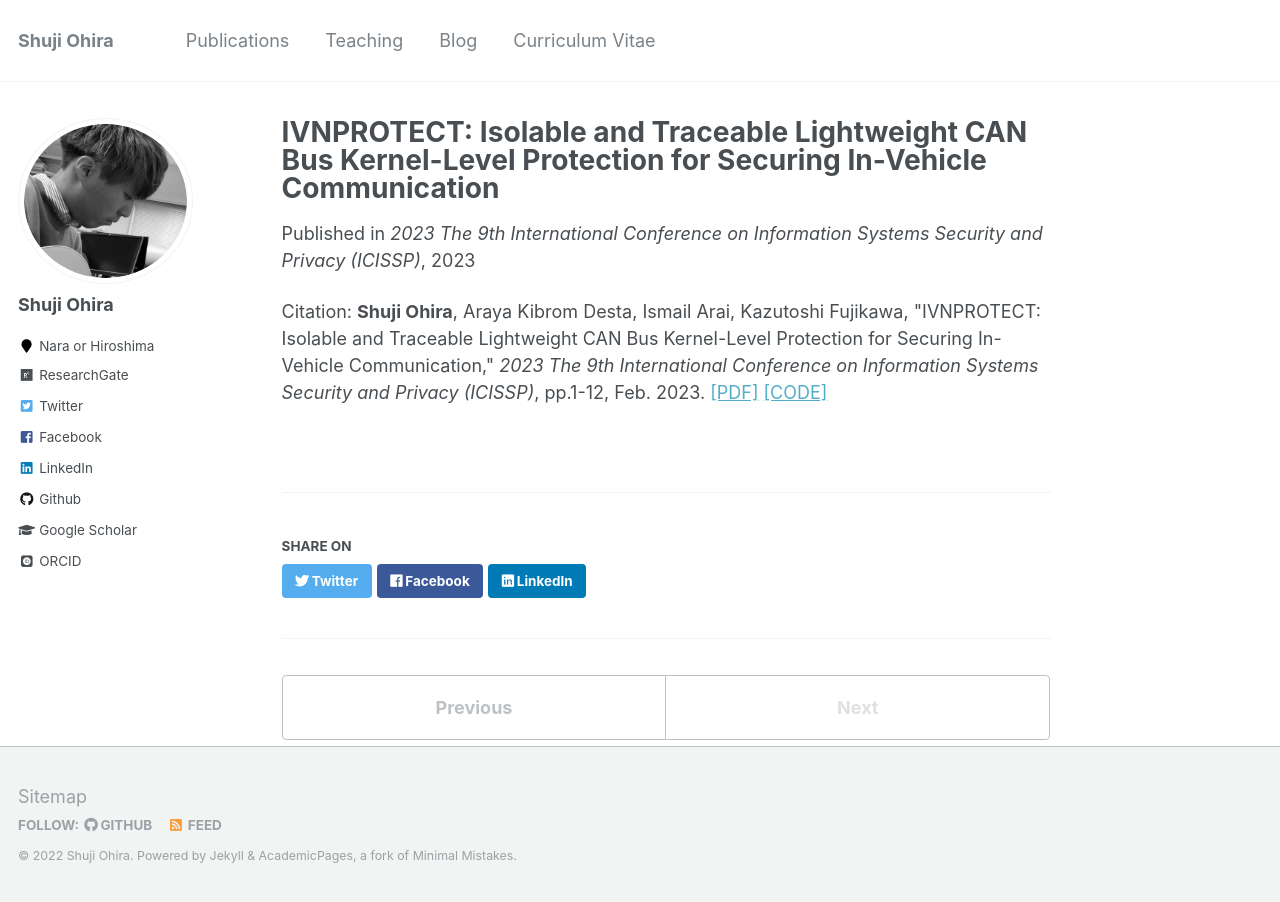
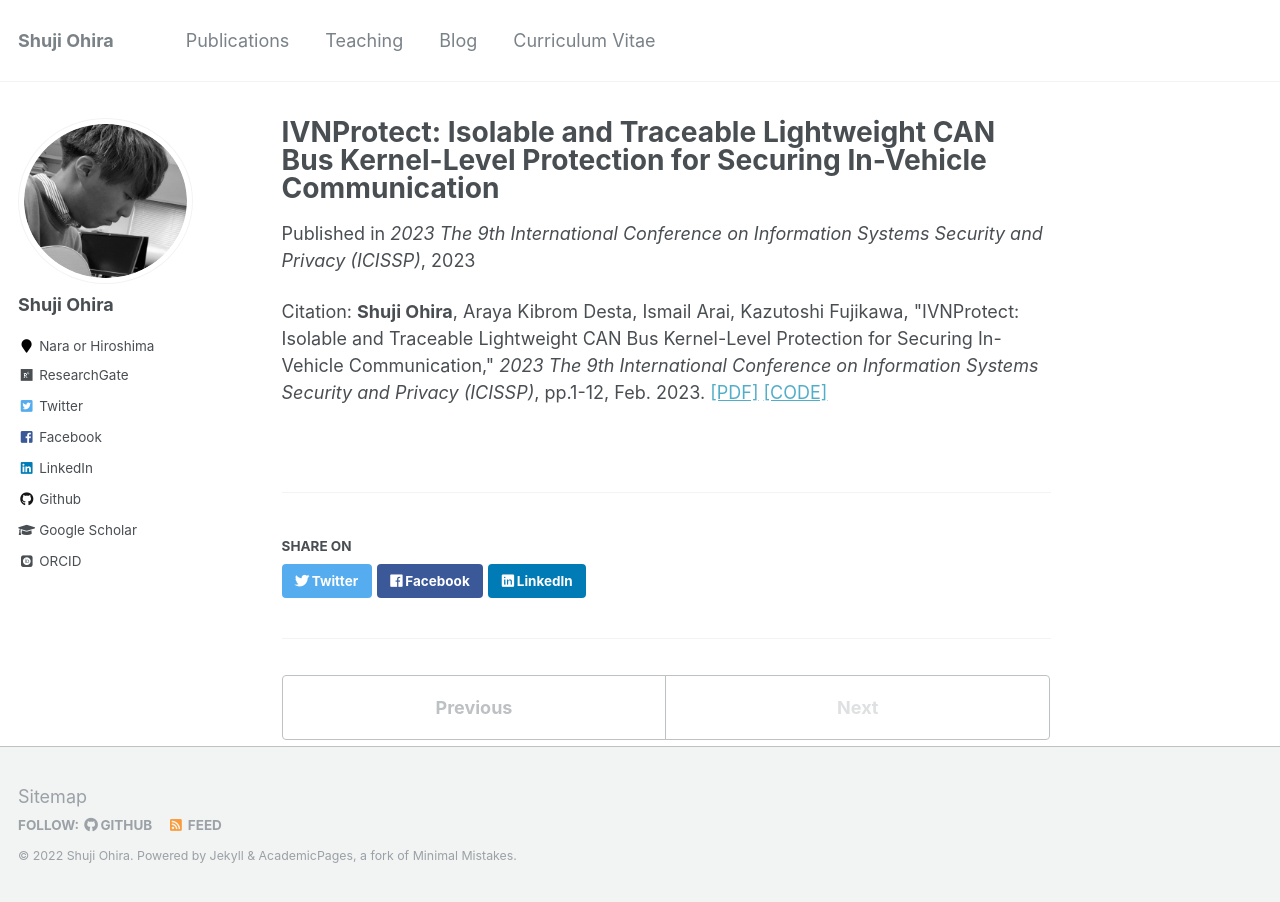
Before and after one commit to shuji-oh/shuji-oh.github.io, a Jekyll site: the page built from _publications/IVNPROTECT.md, in a window 1280 px wide. Built offline with Jekyll 4.4.1, drawn with Linux system fonts in a browser that asks for light colours; some web fonts are replaced.

```diff
--- a/_publications/IVNPROTECT.md
+++ b/_publications/IVNPROTECT.md
@@ -1,10 +1,10 @@
 ---
-title: "IVNPROTECT: Isolable and Traceable Lightweight CAN Bus Kernel-Level Protection for Securing In-Vehicle Communication"
+title: "IVNProtect: Isolable and Traceable Lightweight CAN Bus Kernel-Level Protection for Securing In-Vehicle Communication"
 collection: publications
 permalink: /publication/IVNPROTECT
 date: 2023-02-24
 venue: '2023 The 9th International Conference on Information Systems Security and Privacy (ICISSP)'
 paperurl: ''
 codeurl: 'https://github.com/shuji-oh/ivnprotect'
-citation: '<b>Shuji Ohira</b>, Araya Kibrom Desta, Ismail Arai, Kazutoshi Fujikawa, "IVNPROTECT: Isolable and Traceable Lightweight CAN Bus Kernel-Level Protection for Securing In-Vehicle Communication," <i>2023 The 9th International Conference on Information Systems Security and Privacy (ICISSP)</i>, pp.1-12, Feb. 2023.'
+citation: '<b>Shuji Ohira</b>, Araya Kibrom Desta, Ismail Arai, Kazutoshi Fujikawa, "IVNProtect: Isolable and Traceable Lightweight CAN Bus Kernel-Level Protection for Securing In-Vehicle Communication," <i>2023 The 9th International Conference on Information Systems Security and Privacy (ICISSP)</i>, pp.1-12, Feb. 2023.'
 ---
```
